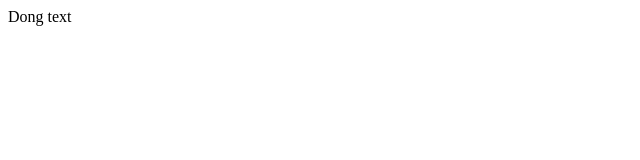
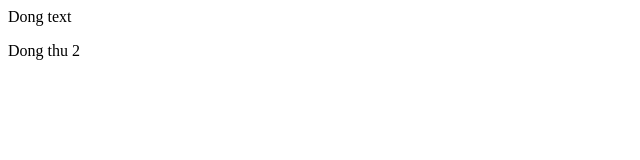
Before and after one commit to bethan20122001/Nhom3_demo, a plain HTML site: page index.html in a window 1280 px wide. Shown: the full height of the page, 0-640 px from the left. Drawn offline with Linux system fonts and the light colour scheme.

Commit message:
Update index.html

```diff
--- a/index.html
+++ b/index.html
@@ -1 +1,2 @@
 <p>Dong text</p>
+<p>Dong thu 2</p>
```
